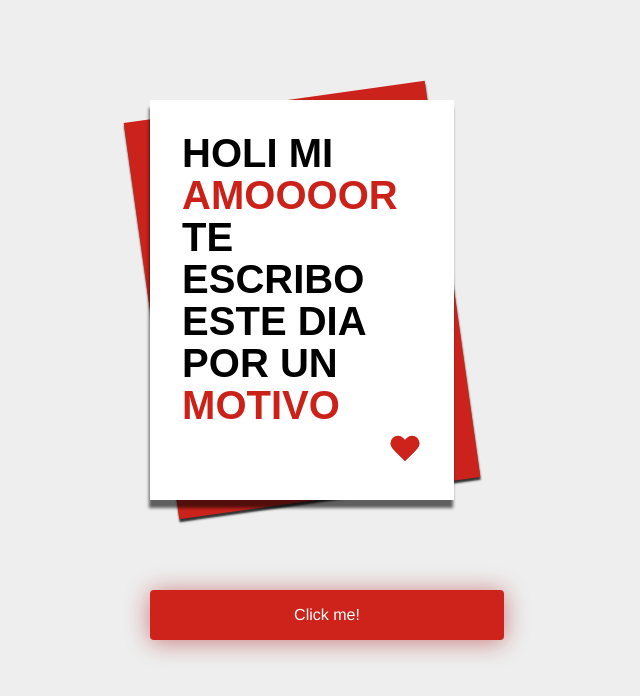
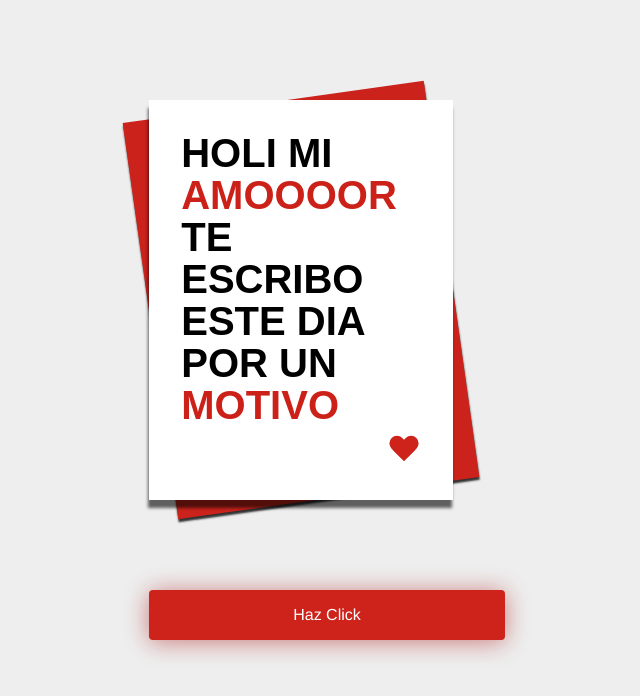
Before and after one commit to Tito1716/valentine, a plain HTML site: page index.html in a window 1280 px wide. Shown: the whole page, without its empty margins (313-953 px from the left). Drawn offline with Linux system fonts and the light colour scheme.

Commit message:
# correcion

```diff
--- a/index.html
+++ b/index.html
@@ -14,7 +14,7 @@
           <div class="heart"></div>
         </div>
 
-        <button class="bubbly-button" onclick="window.open('./html/question.html', '_blank'); return false;">Click me!</button>
+        <button class="bubbly-button" onclick="window.open('./html/question.html', '_blank'); return false;">Haz Click</button>
     </div>
 </body>
 <script src="./js/animation.js"></script>
```
